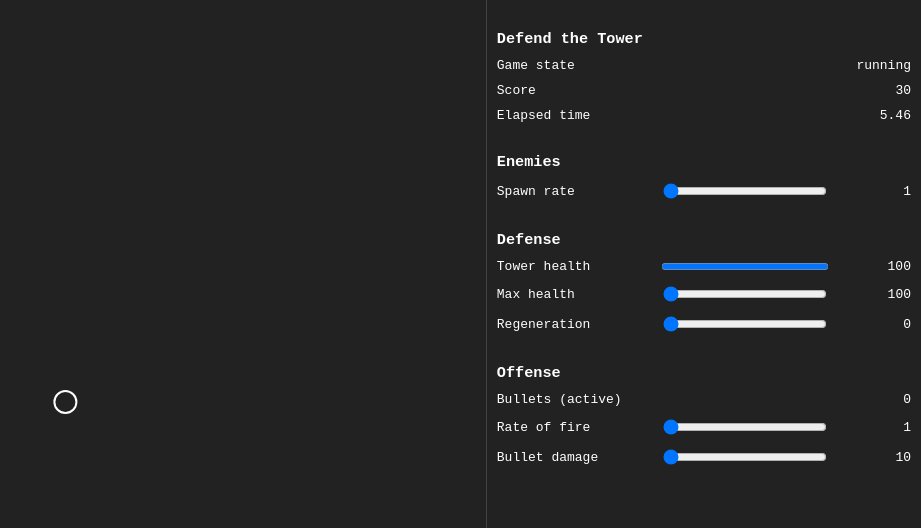
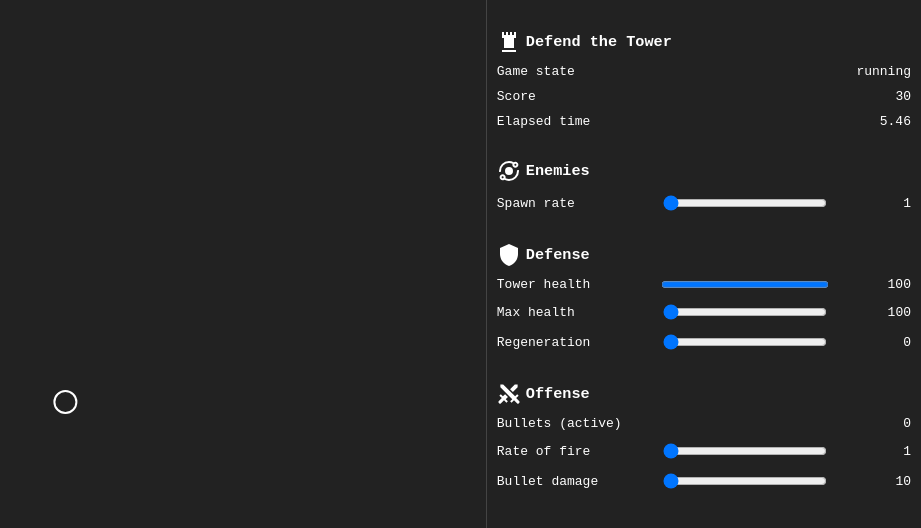
Before and after one commit to calebmpeterson/defend-the-tower, a React (Create React App) app: page / in a window 1280 px wide. Shown: the top 528 px of the page, without its empty margins (359-1280 px from the left). Built offline with nearby package versions, Linux system fonts and the light colour scheme.

Commit message:
add some iconography

```diff
--- a/package.json
+++ b/package.json
@@ -5,6 +5,8 @@
   "dependencies": {
     "@emotion/core": "^11.0.0",
     "@emotion/react": "^11.9.0",
+    "@mdi/js": "^6.7.96",
+    "@mdi/react": "^1.6.0",
     "@testing-library/jest-dom": "^5.14.1",
     "@testing-library/react": "^13.0.0",
     "@testing-library/user-event": "^13.2.1",
--- a/src/components/Controls.tsx
+++ b/src/components/Controls.tsx
@@ -1,6 +1,7 @@
 import { css } from "@emotion/react";
 import { ChangeEvent, FC, useCallback, PropsWithChildren } from "react";
 import { RecoilState, useRecoilState } from "recoil";
+import Icon from "@mdi/react";
 import { bulletDamageState, useBulletsCount } from "../state/bullets";
 import { enemySpawnRateState } from "../state/enemies";
 import { useGameState } from "../state/game";
@@ -14,6 +15,12 @@ import {
   useTowerHealthMax,
 } from "../state/tower";
 import { useElapsed } from "../state/update";
+import {
+  mdiAtomVariant,
+  mdiChessRook,
+  mdiShield,
+  mdiSwordCross,
+} from "@mdi/js";
 
 const layoutCss = css`
   display: flex;
@@ -115,10 +122,19 @@ const RangeControl: FC<RangeControlProps> = ({
 
 const headerCss = css`
   margin: 20px 0 0 0;
+  display: flex;
+  align-items: center;
+  gap: 5px;
 `;
 
-const Header: FC<PropsWithChildren<{}>> = ({ children }) => (
-  <h3 css={headerCss}>{children}</h3>
+interface HeaderProps {
+  iconPath: string;
+}
+const Header: FC<PropsWithChildren<HeaderProps>> = ({ children, iconPath }) => (
+  <h3 css={headerCss}>
+    <Icon path={iconPath} size={1} />
+    {children}
+  </h3>
 );
 
 const Controls = () => {
@@ -131,12 +147,12 @@ const Controls = () => {
 
   return (
     <div css={layoutCss}>
-      <Header>Defend the Tower</Header>
+      <Header iconPath={mdiChessRook}>Defend the Tower</Header>
       <Data label="Game state" value={gameState} />
       <Data label="Score" value={score} />
       <Data label="Elapsed time" value={(elapsed / 1000).toFixed(2)} />
 
-      <Header>Enemies</Header>
+      <Header iconPath={mdiAtomVariant}>Enemies</Header>
       <RangeControl
         label="Spawn rate"
         recoilState={enemySpawnRateState}
@@ -144,7 +160,7 @@ const Controls = () => {
         max={66}
       />
 
-      <Header>Defense</Header>
+      <Header iconPath={mdiShield}>Defense</Header>
       <RangeDisplay label="Tower health" max={maxHealth} value={health} />
       <RangeControl
         label="Max health"
@@ -159,7 +175,7 @@ const Controls = () => {
         max={20}
       />
 
-      <Header>Offense</Header>
+      <Header iconPath={mdiSwordCross}>Offense</Header>
       <Data label="Bullets (active)" value={bulletsCount} />
       <RangeControl
         label="Rate of fire"
```
Also changed, not shown: 1 other file (tests, documents, lock files or other folders).
